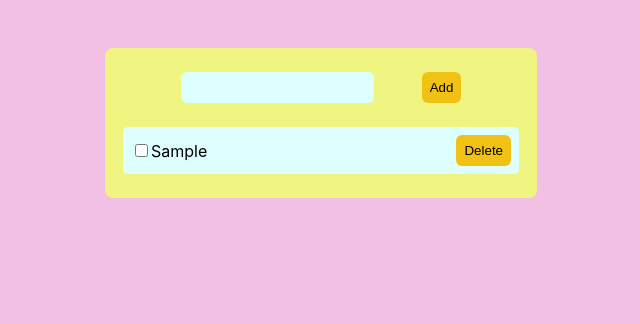
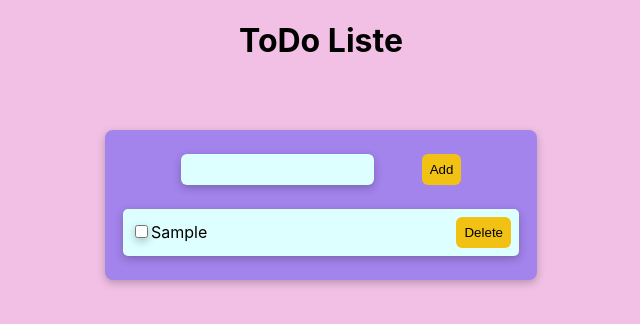
Before and after one commit to leavethetrain/TodoApp, a React (Create React App) app: page / in a window 1280 px wide. Both pictures are taken after typing "Sample" into the empty fields and a click on the button "Add". Shown: the top 324 px of the page, without its empty margins (319-959 px from the left). Built offline with nearby package versions, Linux system fonts and the light colour scheme.

Commit message:
boxshadows

```diff
--- a/src/components/input/Input.css
+++ b/src/components/input/Input.css
@@ -3,5 +3,5 @@ input {
   border: none;
   border-radius: 6px;
   padding: 0.5rem;
-
+  box-shadow: rgba(0, 0, 0, 0.24) 0px 3px 8px;
 }
--- a/src/views/todo/components/Todo.jsx
+++ b/src/views/todo/components/Todo.jsx
@@ -4,6 +4,7 @@ import "../../Todo.css";
 function Todo() {
   return (
     <div id="todo-view">
+      <h1>ToDo Liste</h1>
       <TodoList />
     </div>
   );
--- a/src/views/todo/components/todoitem/TodoItem.css
+++ b/src/views/todo/components/todoitem/TodoItem.css
@@ -7,7 +7,11 @@
   gap: 1rem;
   width: 380px;
   border-radius: 5px;
-word-break: break-word;
-padding: 0.5rem;
+  word-break: break-word;
+  padding: 0.5rem;
+  box-shadow: rgba(0, 0, 0, 0.24) 0px 3px 8px;
+}
 
+.todo-item:hover {
+  background-color: rgb(206, 223, 238);
 }
--- a/src/views/todo/components/todolist/TodoList.css
+++ b/src/views/todo/components/todolist/TodoList.css
@@ -1,12 +1,12 @@
-.todo-list{
-
+.todo-list {
   display: flex;
   flex-direction: column;
   align-items: center;
-    background-color: rgb(240, 244, 128);
+  background-color: rgb(163, 131, 236);
   margin: 3rem;
   width: 400px;
   border-radius: 8px;
   padding: 1rem;
   gap: 1rem;
+  box-shadow: rgba(0, 0, 0, 0.24) 0px 3px 8px;
 }
```
Lines whose indentation alone changed are shown as unchanged.
